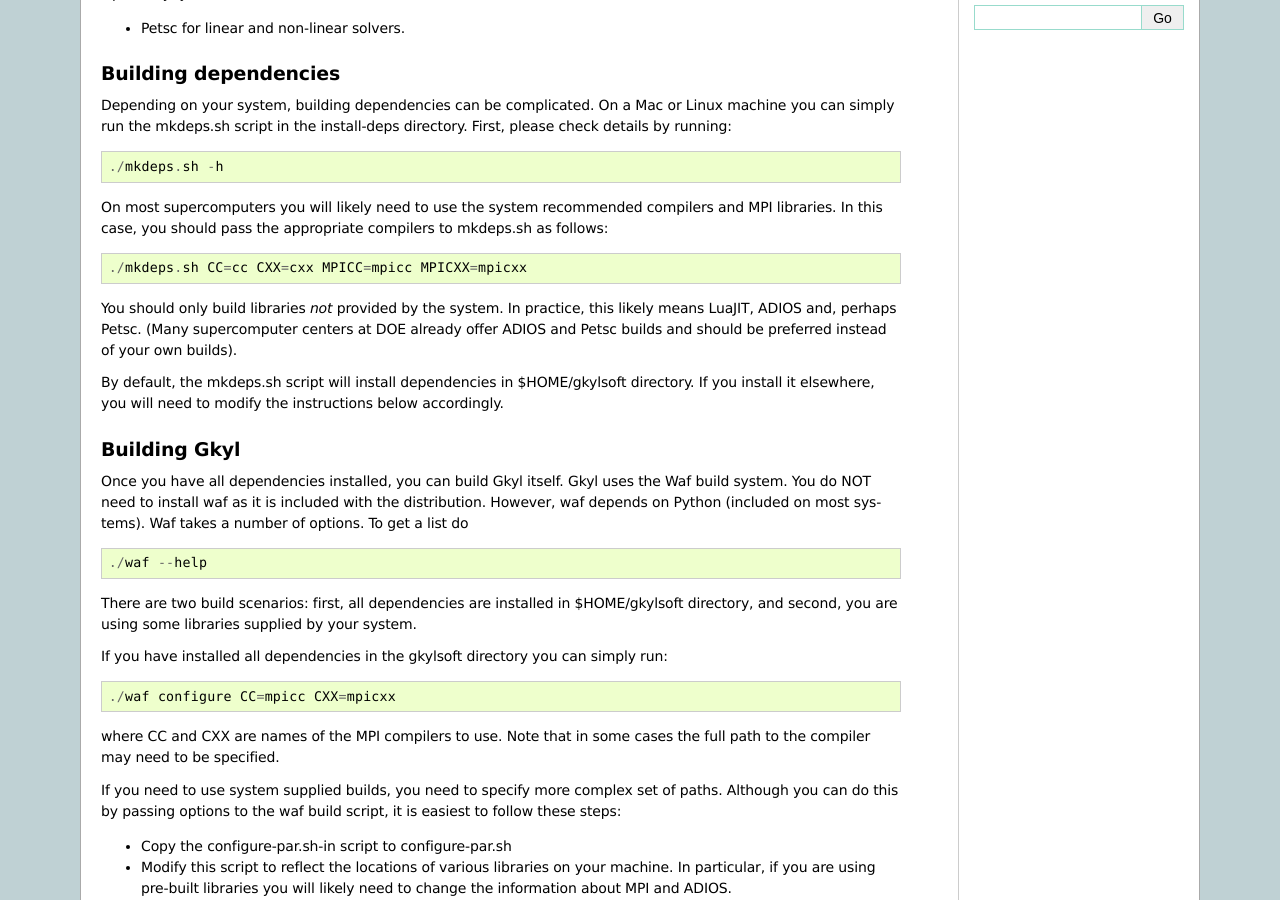
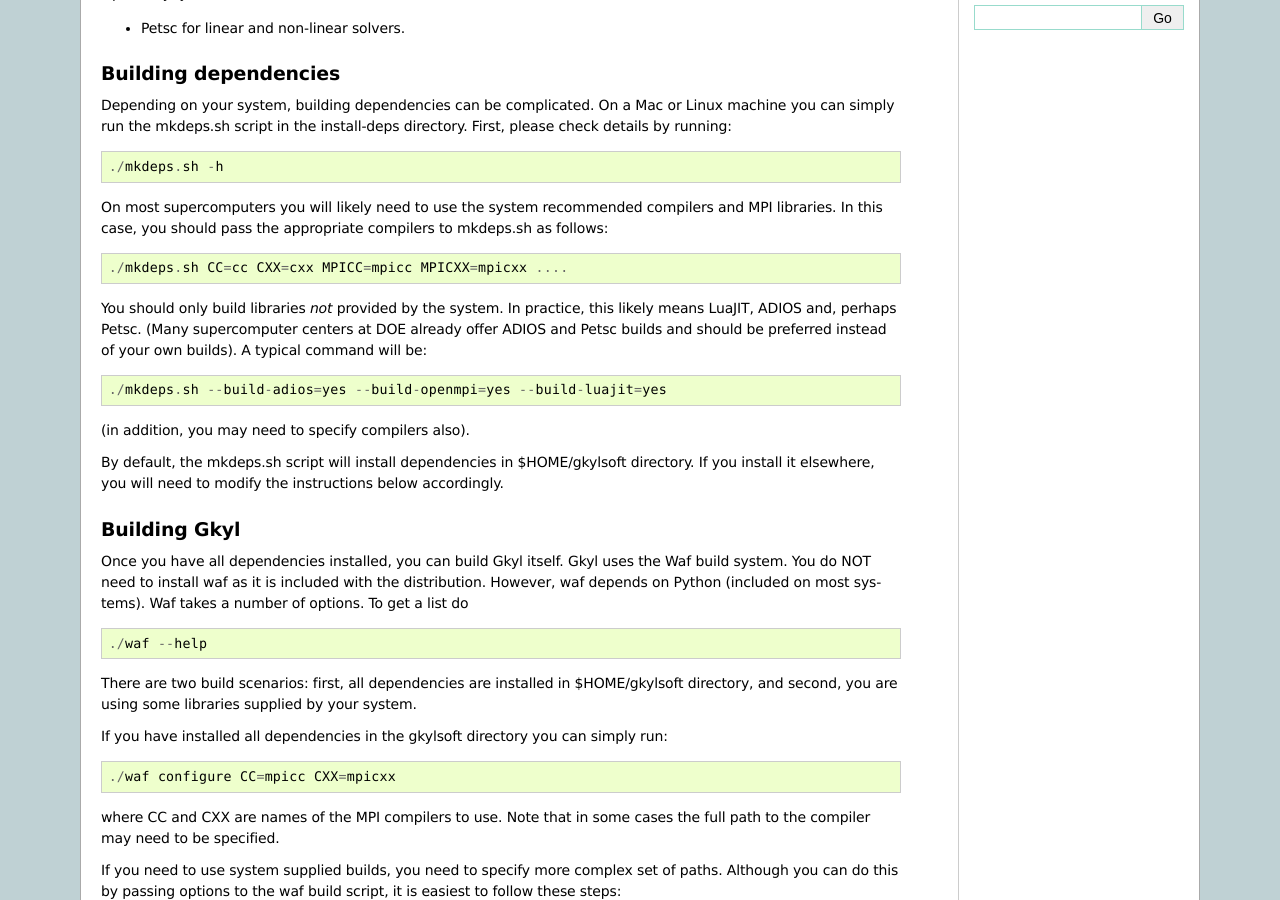
Before and after one commit to ammarhakim/gkyl-doc, a Sphinx documentation site: the page built from source/install.rst, in a window 1280 px wide and 900 px high, scrolled down 411 px. Built offline with Sphinx 7.4.7, drawn with Linux system fonts in a browser that asks for light colours.

Commit message:
Fixed some docs

```diff
--- a/source/install-pgkyl.rst
+++ b/source/install-pgkyl.rst
@@ -10,7 +10,7 @@ ships with Anaconda Python. Once you have installed `Anaconda
 version of postgkyl can be installed from the gkyl channel using the
 command::
 
-  conda -c gkyl install postgkyl
+  conda install -c gkyl postgkyl
 
 To update the conda installed version of postgkyl, do::
 
--- a/source/install.rst
+++ b/source/install.rst
@@ -37,12 +37,17 @@ On most supercomputers you will likely need to use the system
 recommended compilers and MPI libraries. In this case, you should pass
 the appropriate compilers to mkdeps.sh as follows::
 
-  ./mkdeps.sh CC=cc CXX=cxx MPICC=mpicc MPICXX=mpicxx
+  ./mkdeps.sh CC=cc CXX=cxx MPICC=mpicc MPICXX=mpicxx ....
 
 You should only build libraries *not* provided by the system. In
 practice, this likely means LuaJIT, ADIOS and, perhaps Petsc. (Many
 supercomputer centers at DOE already offer ADIOS and Petsc builds and
-should be preferred instead of your own builds).
+should be preferred instead of your own builds). A typical command
+will be::
+
+  ./mkdeps.sh --build-adios=yes --build-openmpi=yes --build-luajit=yes
+
+(in addition, you may need to specify compilers also).
 
 By default, the mkdeps.sh script will install dependencies in
 $HOME/gkylsoft directory. If you install it elsewhere, you will need
```
